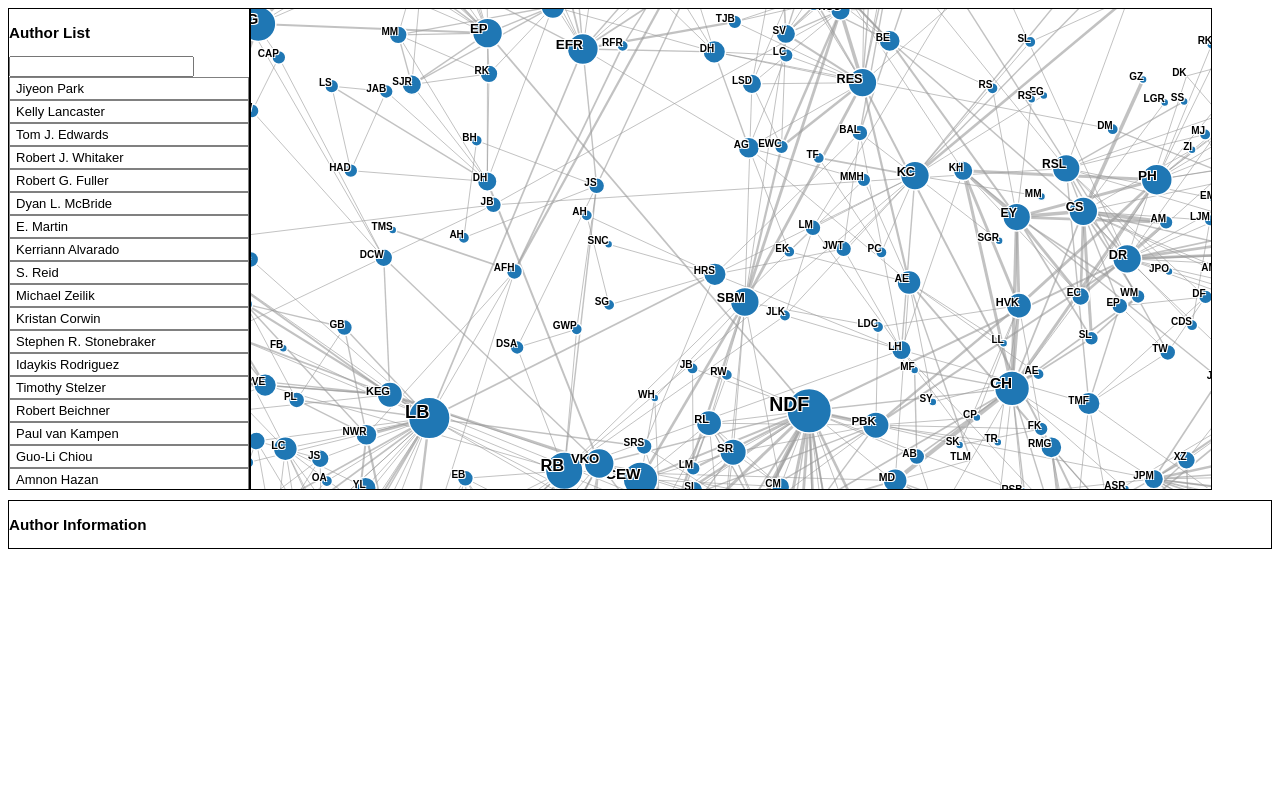
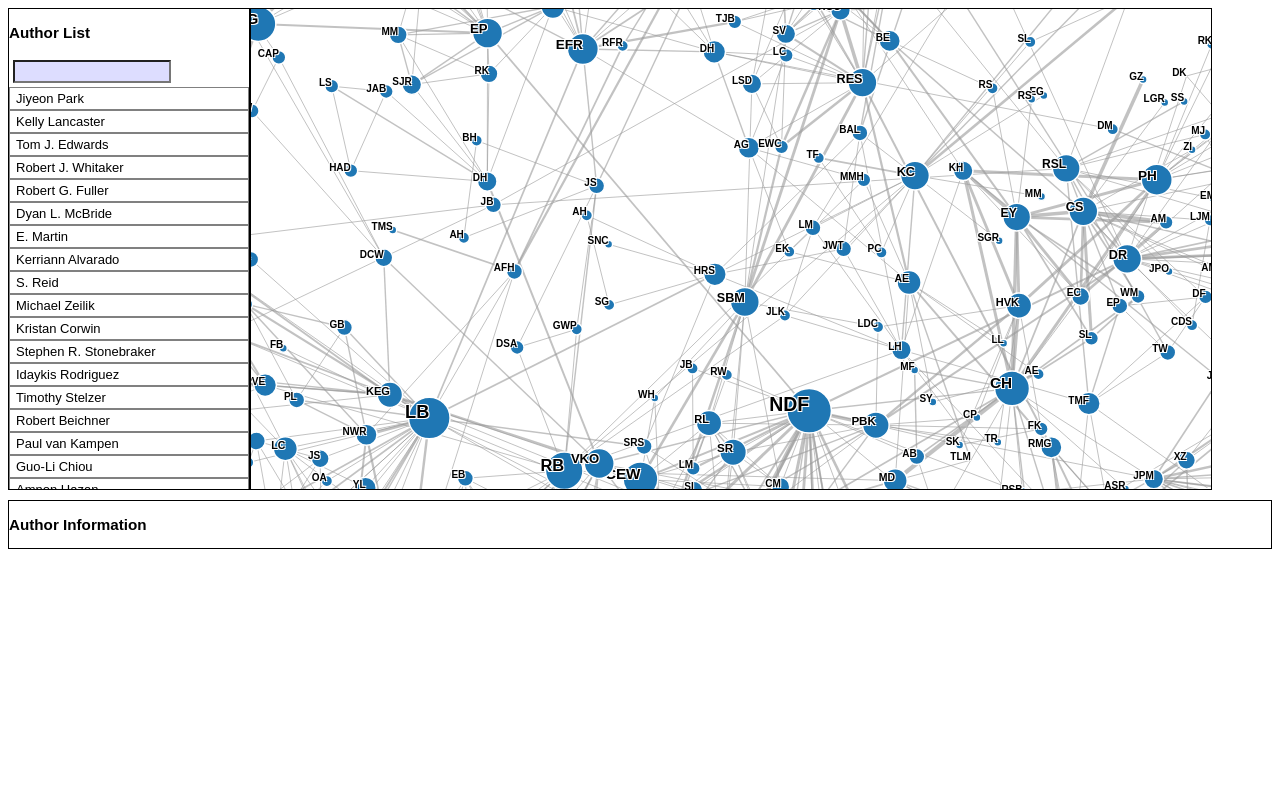
Before and after one commit to Colin-Fredericks/PER-author-graph, a plain HTML site: page index-multitool-v3.html in a window 1280 px wide. Drawn offline with Linux system fonts and the light colour scheme; animation ran at ten frames a second.

Commit message:
Making input box stand out more.

```diff
--- a/multitool/d3v4-selectable-zoomable-force-directed-graph-v3.css
+++ b/multitool/d3v4-selectable-zoomable-force-directed-graph-v3.css
@@ -66,3 +66,11 @@ body {
 #moreinfo {
     border: 1px solid black;
 }
+
+form input {
+    background-color: #ddf;
+    width: 150px;
+    font-size: 13px;
+    padding: 2px;
+    margin: 4px;
+}
```
